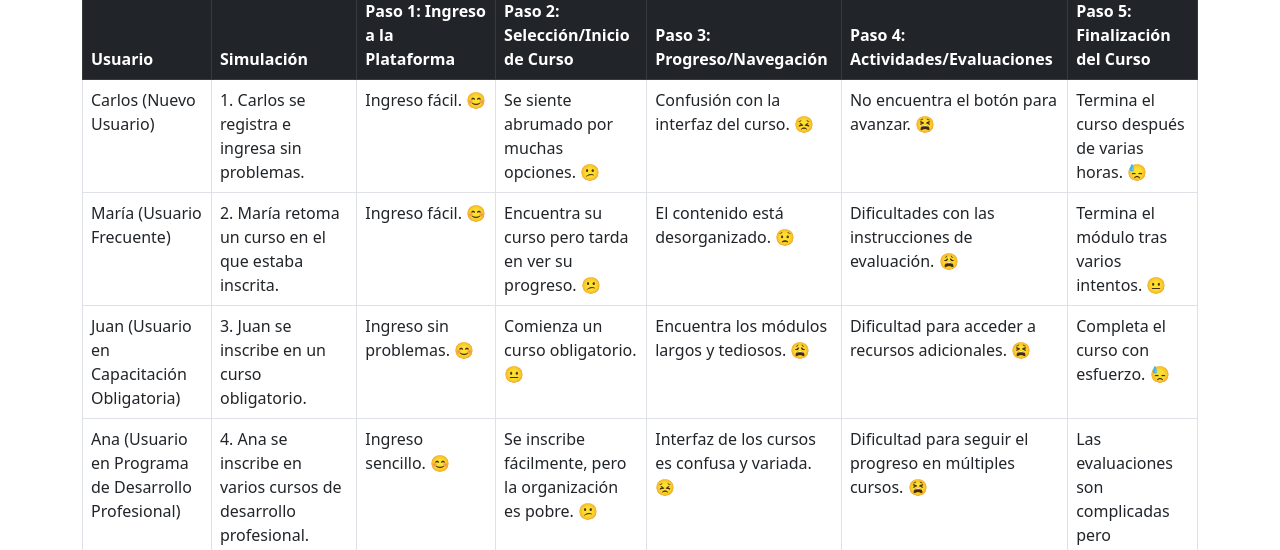
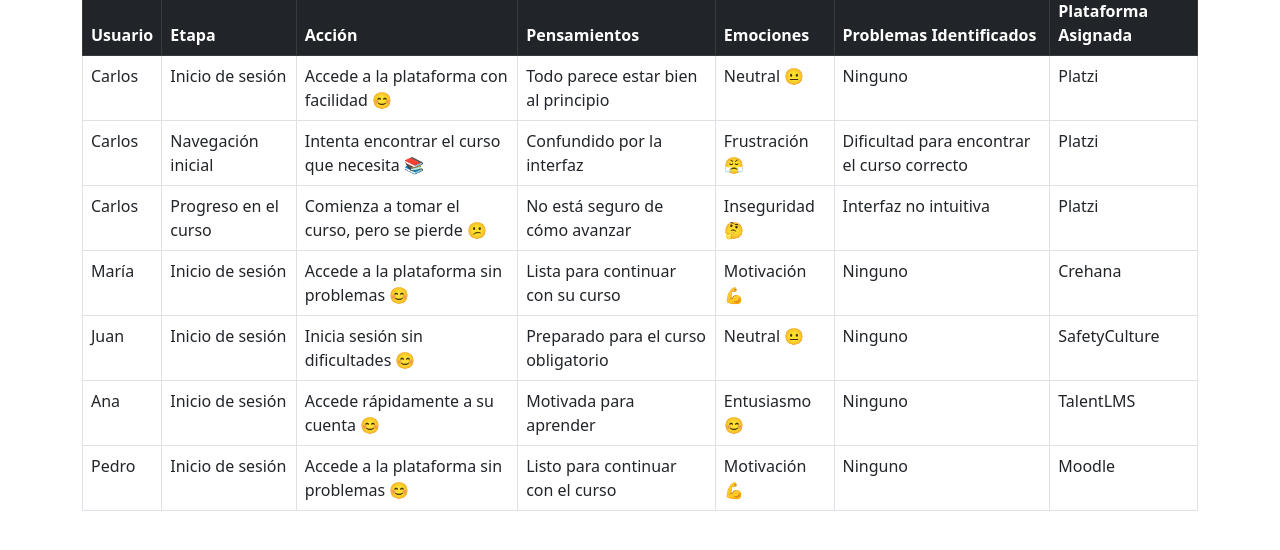
Before and after one commit to donnyvasquez/majo-resources, a plain HTML site: page index.html in a window 1280 px wide. Shown: the part 104-654 px from the top of the page. Drawn offline with nearby package versions, Linux system fonts and the light colour scheme.

Commit message:
Ajustes customer journey por LMS

```diff
--- a/index.html
+++ b/index.html
@@ -8,64 +8,84 @@
 </head>
 <body>
   <div class="container my-5">
-        <h2>Customer Journey de la Plataforma LMS</h2>
-        <table class="table table-bordered table-hover">
+    <h2>Customer Journey y Plataformas LMS</h2>
+
+    <table class="table table-bordered">
         <thead class="table-dark">
             <tr>
                 <th>Usuario</th>
-                    <th>Simulación</th>
-                    <th>Paso 1: Ingreso a la Plataforma</th>
-                    <th>Paso 2: Selección/Inicio de Curso</th>
-                    <th>Paso 3: Progreso/Navegación</th>
-                    <th>Paso 4: Actividades/Evaluaciones</th>
-                    <th>Paso 5: Finalización del Curso</th>
+                <th>Etapa</th>
+                <th>Acción</th>
+                <th>Pensamientos</th>
+                <th>Emociones</th>
+                <th>Problemas Identificados</th>
+                <th>Plataforma Asignada</th>
             </tr>
         </thead>
         <tbody>
             <tr>
-                    <td>Carlos (Nuevo Usuario)</td>
-                    <td>1. Carlos se registra e ingresa sin problemas.</td>
-                    <td>Ingreso fácil. 😊</td>
-                    <td>Se siente abrumado por muchas opciones. 😕</td>
-                    <td>Confusión con la interfaz del curso. 😣</td>
-                    <td>No encuentra el botón para avanzar. 😫</td>
-                    <td>Termina el curso después de varias horas. 😓</td>
+                <td>Carlos</td>
+                <td>Inicio de sesión</td>
+                <td>Accede a la plataforma con facilidad 😊</td>
+                <td>Todo parece estar bien al principio</td>
+                <td>Neutral 😐</td>
+                <td>Ninguno</td>
+                <td>Platzi</td>
             </tr>
             <tr>
-                    <td>María (Usuario Frecuente)</td>
-                    <td>2. María retoma un curso en el que estaba inscrita.</td>
-                    <td>Ingreso fácil. 😊</td>
-                    <td>Encuentra su curso pero tarda en ver su progreso. 😕</td>
-                    <td>El contenido está desorganizado. 😟</td>
-                    <td>Dificultades con las instrucciones de evaluación. 😩</td>
-                    <td>Termina el módulo tras varios intentos. 😐</td>
+                <td>Carlos</td>
+                <td>Navegación inicial</td>
+                <td>Intenta encontrar el curso que necesita 📚</td>
+                <td>Confundido por la interfaz</td>
+                <td>Frustración 😤</td>
+                <td>Dificultad para encontrar el curso correcto</td>
+                <td>Platzi</td>
             </tr>
             <tr>
-                    <td>Juan (Usuario en Capacitación Obligatoria)</td>
-                    <td>3. Juan se inscribe en un curso obligatorio.</td>
-                    <td>Ingreso sin problemas. 😊</td>
-                    <td>Comienza un curso obligatorio. 😐</td>
-                    <td>Encuentra los módulos largos y tediosos. 😩</td>
-                    <td>Dificultad para acceder a recursos adicionales. 😫</td>
-                    <td>Completa el curso con esfuerzo. 😓</td>
+                <td>Carlos</td>
+                <td>Progreso en el curso</td>
+                <td>Comienza a tomar el curso, pero se pierde 😕</td>
+                <td>No está seguro de cómo avanzar</td>
+                <td>Inseguridad 🤔</td>
+                <td>Interfaz no intuitiva</td>
+                <td>Platzi</td>
+            </tr>
+            <!-- Add more rows for other users and stages -->
+            <tr>
+                <td>María</td>
+                <td>Inicio de sesión</td>
+                <td>Accede a la plataforma sin problemas 😊</td>
+                <td>Lista para continuar con su curso</td>
+                <td>Motivación 💪</td>
+                <td>Ninguno</td>
+                <td>Crehana</td>
             </tr>
             <tr>
-                    <td>Ana (Usuario en Programa de Desarrollo Profesional)</td>
-                    <td>4. Ana se inscribe en varios cursos de desarrollo profesional.</td>
-                    <td>Ingreso sencillo. 😊</td>
-                    <td>Se inscribe fácilmente, pero la organización es pobre. 😕</td>
-                    <td>Interfaz de los cursos es confusa y variada. 😣</td>
-                    <td>Dificultad para seguir el progreso en múltiples cursos. 😫</td>
-                    <td>Las evaluaciones son complicadas pero satisfactorias. 😐</td>
+                <td>Juan</td>
+                <td>Inicio de sesión</td>
+                <td>Inicia sesión sin dificultades 😊</td>
+                <td>Preparado para el curso obligatorio</td>
+                <td>Neutral 😐</td>
+                <td>Ninguno</td>
+                <td>SafetyCulture</td>
             </tr>
             <tr>
-                    <td>Pedro (Usuario en Programa de Actualización)</td>
-                    <td>5. Pedro selecciona un módulo de actualización para mejorar sus conocimientos.</td>
-                    <td>Ingreso sin inconvenientes. 😊</td>
-                    <td>Encuentra el módulo con dificultad. 😕</td>
-                    <td>Confusión en la presentación del contenido. 😣</td>
-                    <td>Instrucciones poco claras y tiempo insuficiente. 😫</td>
-                    <td>Finaliza el módulo con frustración. 😓</td>
+                <td>Ana</td>
+                <td>Inicio de sesión</td>
+                <td>Accede rápidamente a su cuenta 😊</td>
+                <td>Motivada para aprender</td>
+                <td>Entusiasmo 😊</td>
+                <td>Ninguno</td>
+                <td>TalentLMS</td>
+            </tr>
+            <tr>
+                <td>Pedro</td>
+                <td>Inicio de sesión</td>
+                <td>Accede a la plataforma sin problemas 😊</td>
+                <td>Listo para continuar con el curso</td>
+                <td>Motivación 💪</td>
+                <td>Ninguno</td>
+                <td>Moodle</td>
             </tr>
         </tbody>
     </table>
```
Lines whose indentation alone changed are shown as unchanged.
